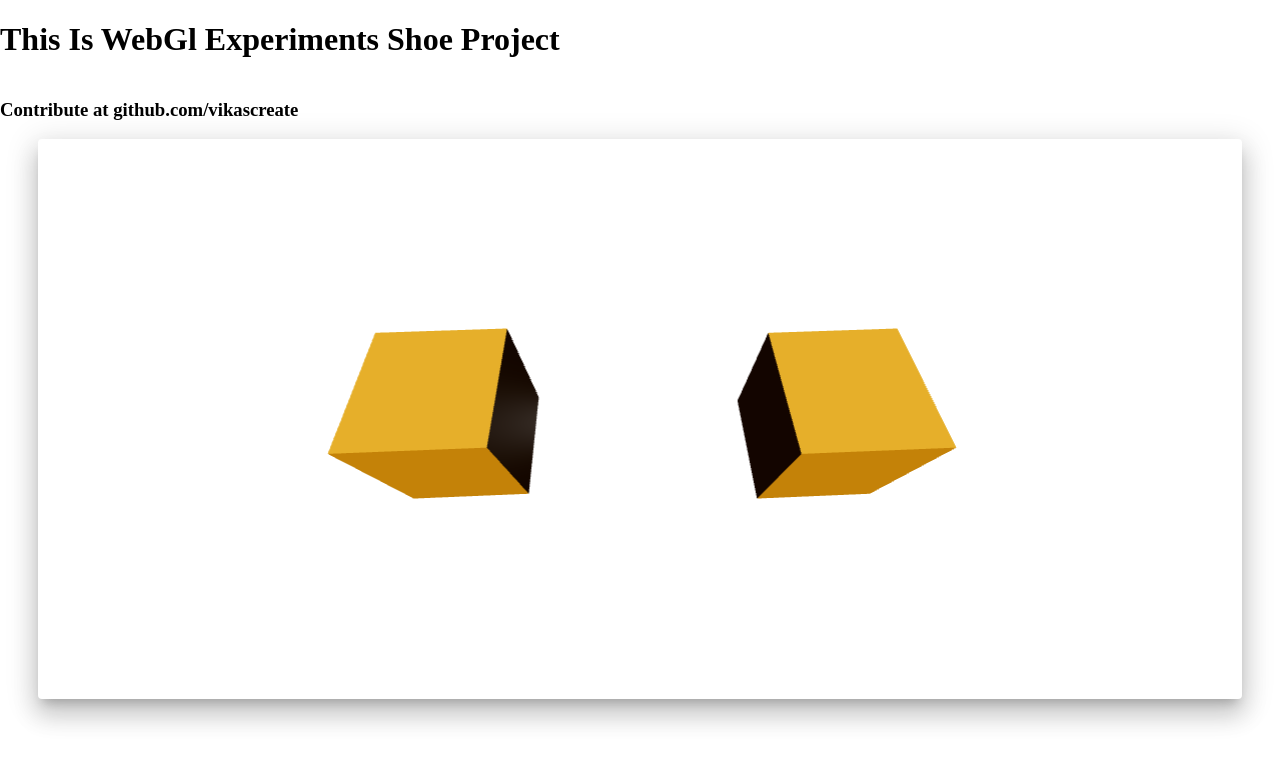
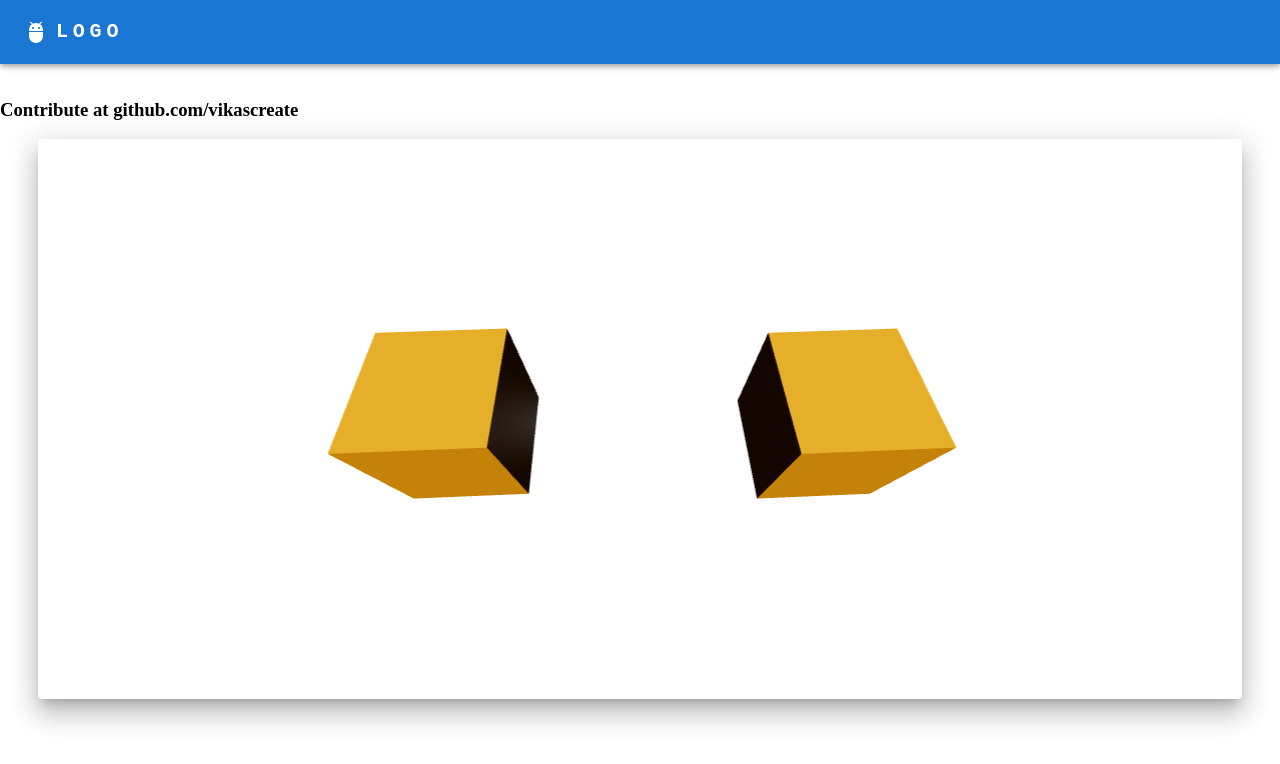
Before and after one commit to vikascreate/WebGL-Experiments-Shoe-Project, a React (Vite) app: page / in a window 1280 px wide. Shown: the top 764 px of the page. Built offline with nearby package versions, Linux system fonts and the light colour scheme.

Commit message:
Added NavBar

```diff
--- a/package.json
+++ b/package.json
@@ -11,6 +11,7 @@
   "dependencies": {
     "@emotion/react": "^11.10.5",
     "@emotion/styled": "^11.10.5",
+    "@mui/icons-material": "^5.11.0",
     "@mui/material": "^5.11.5",
     "@react-three/drei": "^9.54.1",
     "@react-three/fiber": "^8.10.1",
--- a/src/App.jsx
+++ b/src/App.jsx
@@ -4,10 +4,12 @@
 import Box from './Components/Box';
 import { OrbitControls } from '@react-three/drei';
 import { Paper } from '@mui/material';
+import NavBar from './Components/NavBar';
 function App() {
 
   return (
     <div className="App">
+      <NavBar/>
       <h1>This Is WebGl Experiments Shoe Project</h1>
       <h3>Contribute at github.com/vikascreate</h3>
       <Paper elevation={16} sx={{height:'70vh',marginBottom:'10vh',marginLeft:'3vw',marginRight:'3vw'}}>
--- /dev/null
+++ b/src/Components/NavBar.jsx
@@ -0,0 +1,51 @@
+import React from 'react';
+import AppBar from '@mui/material/AppBar';
+import Box from '@mui/material/Box';
+import Toolbar from '@mui/material/Toolbar';
+import IconButton from '@mui/material/IconButton';
+import Typography from '@mui/material/Typography';
+import Menu from '@mui/material/Menu';
+import MenuIcon from '@mui/icons-material/Menu';
+import Container from '@mui/material/Container';
+import Avatar from '@mui/material/Avatar';
+import Button from '@mui/material/Button';
+import Tooltip from '@mui/material/Tooltip';
+import MenuItem from '@mui/material/MenuItem';
+import AdbIcon from '@mui/icons-material/Adb';
+const pages = ['Products', 'Pricing', 'Blog'];
+const settings = ['Profile', 'Account', 'Dashboard', 'Logout'];
+function NavBar(props) {
+
+    return (
+      <div>
+        <Box sx={{ display: 'flex' }}>
+        <AppBar  component={'nav'}>
+          <Container maxWidth="xl">
+            <Toolbar disableGutters>
+              <AdbIcon sx={{ display: { xs: "none", md: "flex" }, mr: 1 }} />
+              <Typography
+                variant="h6"
+                noWrap
+                component="a"
+                href="/"
+                sx={{
+                  mr: 2,
+                  display: { xs: "none", md: "flex" },
+                  fontFamily: "monospace",
+                  fontWeight: 700,
+                  letterSpacing: ".3rem",
+                  color: "inherit",
+                  textDecoration: "none",
+                }}
+              >
+                LOGO
+              </Typography>
+            </Toolbar>
+          </Container>
+        </AppBar>
+        </Box>
+      </div>
+    );
+}
+
+export default NavBar;
```
Also changed, not shown: 1 other file (tests, documents, lock files or other folders).
